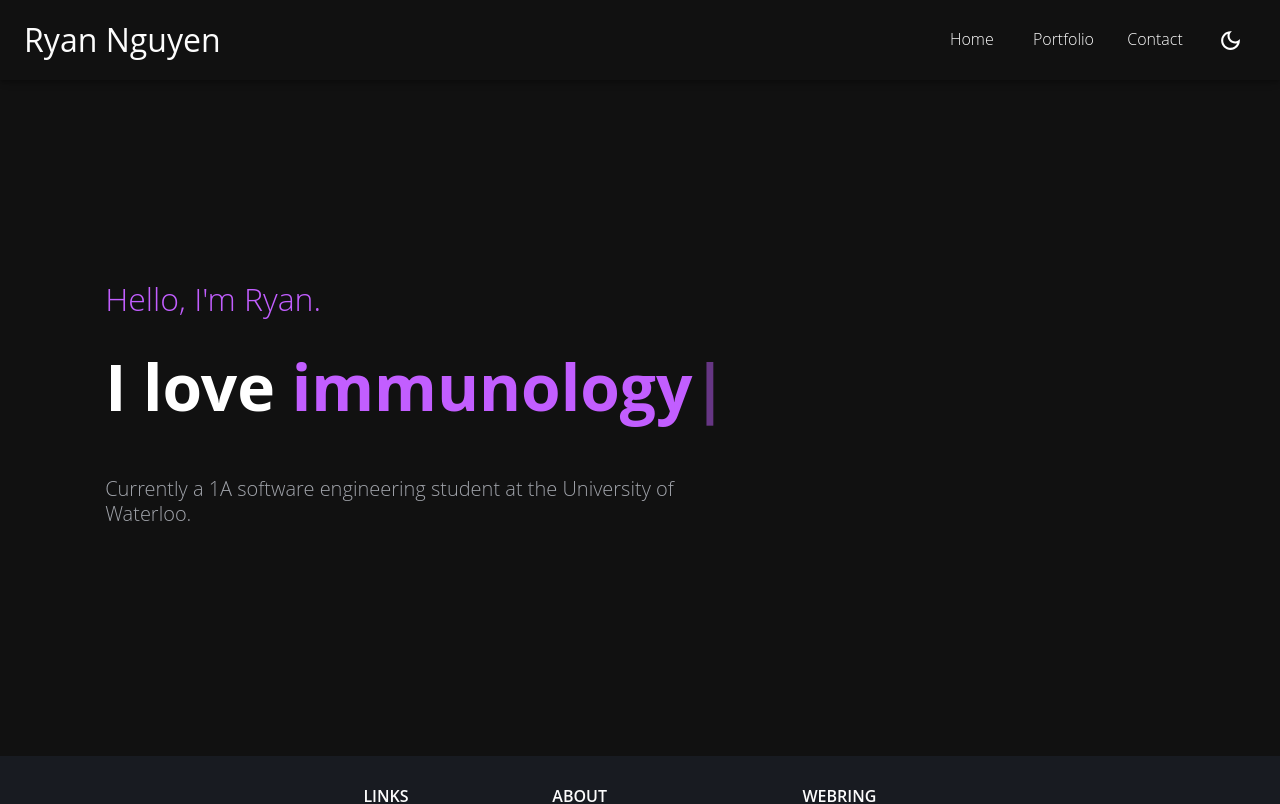
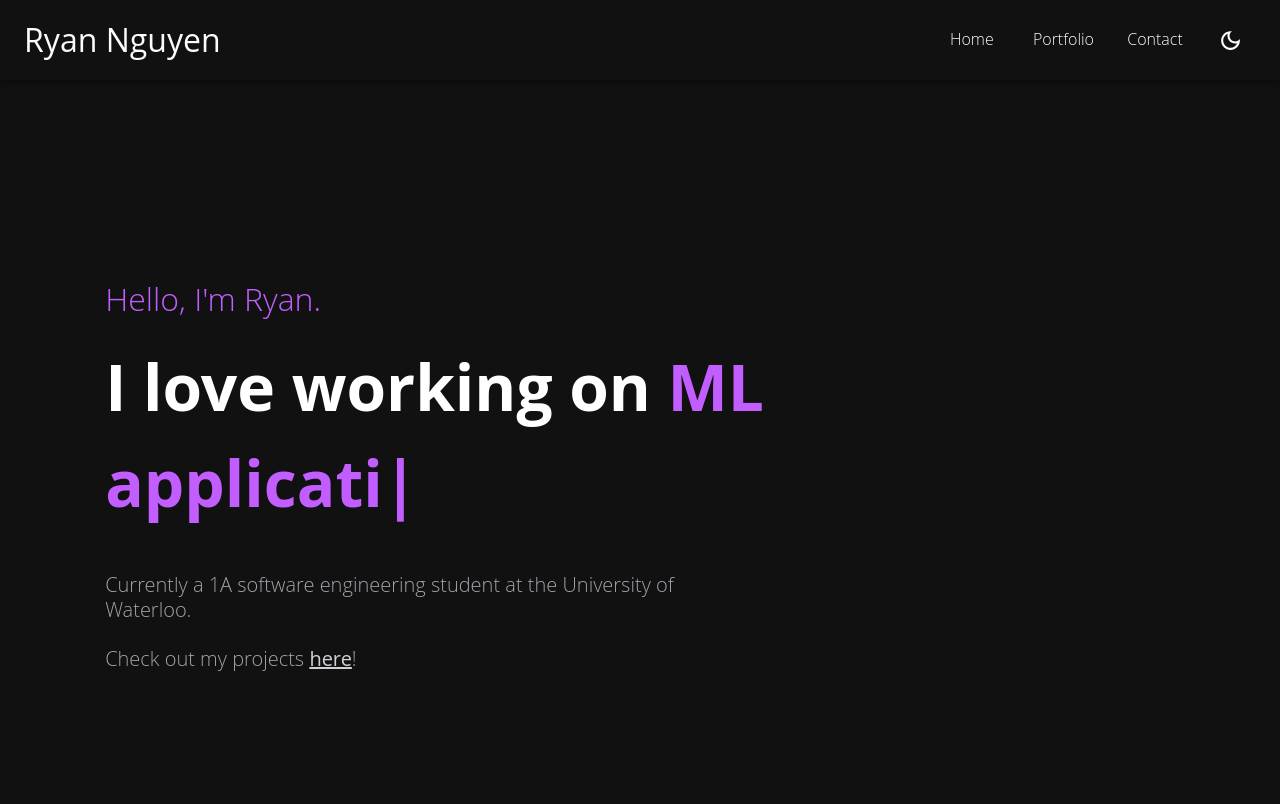
Before and after one commit to xpbowler/portfolio, a React (Create React App) app: page / in a window 1280 px wide. Shown: the top 804 px of the page. Built offline with nearby package versions, Linux system fonts and the light colour scheme.

Commit message:
Update homepage.jsx

```diff
--- a/src/components/homepage.jsx
+++ b/src/components/homepage.jsx
@@ -17,11 +17,11 @@ const HomePage = () => {
             <div className='title-container'>
                 <h3 className='subtitle'>Hello, I'm Ryan.</h3>
                 <h1 className='title'>
-                I love {` `}
+                I love working on {` `}
                 <span className='typed'>
                     <Typed
-                    strings={['backend dev','game dev','immunology']}
-                    typeSpeed={60}
+                    strings={['ML applications', 'game-dev projects']}
+                    typeSpeed={35}
                     backSpeed={50}
                     loop
                     />
@@ -31,10 +31,7 @@ const HomePage = () => {
                     Currently a 1A software engineering student at the University of Waterloo.
                     <br/>
                     <br/>
-                    {/*
-                    Feel free to reach out at <a style={{color: colors.accent[200]}} rel="noreferrer" target="_blank" href="mailto:ryan.nguyen@uwaterloo.ca">ryan.nguyen@uwaterloo.ca</a> {` `}
-                    if my experience interests you!
-                    */}
+                    Check out my projects <a style={{color: colors.primary[100], fontWeight: 500}} rel="noreferrer" href="/portfolio">here</a>!
                 </Typography>
             </div>
         </Box>
```
